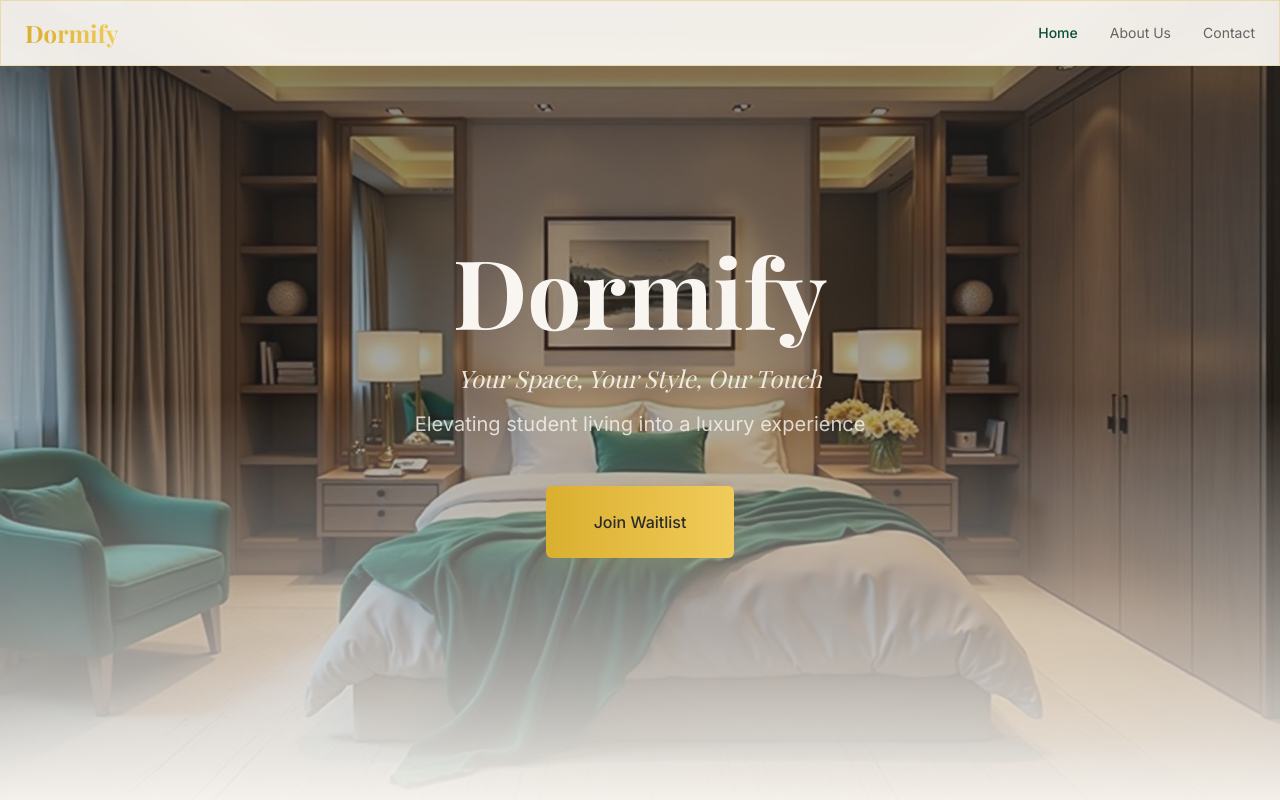
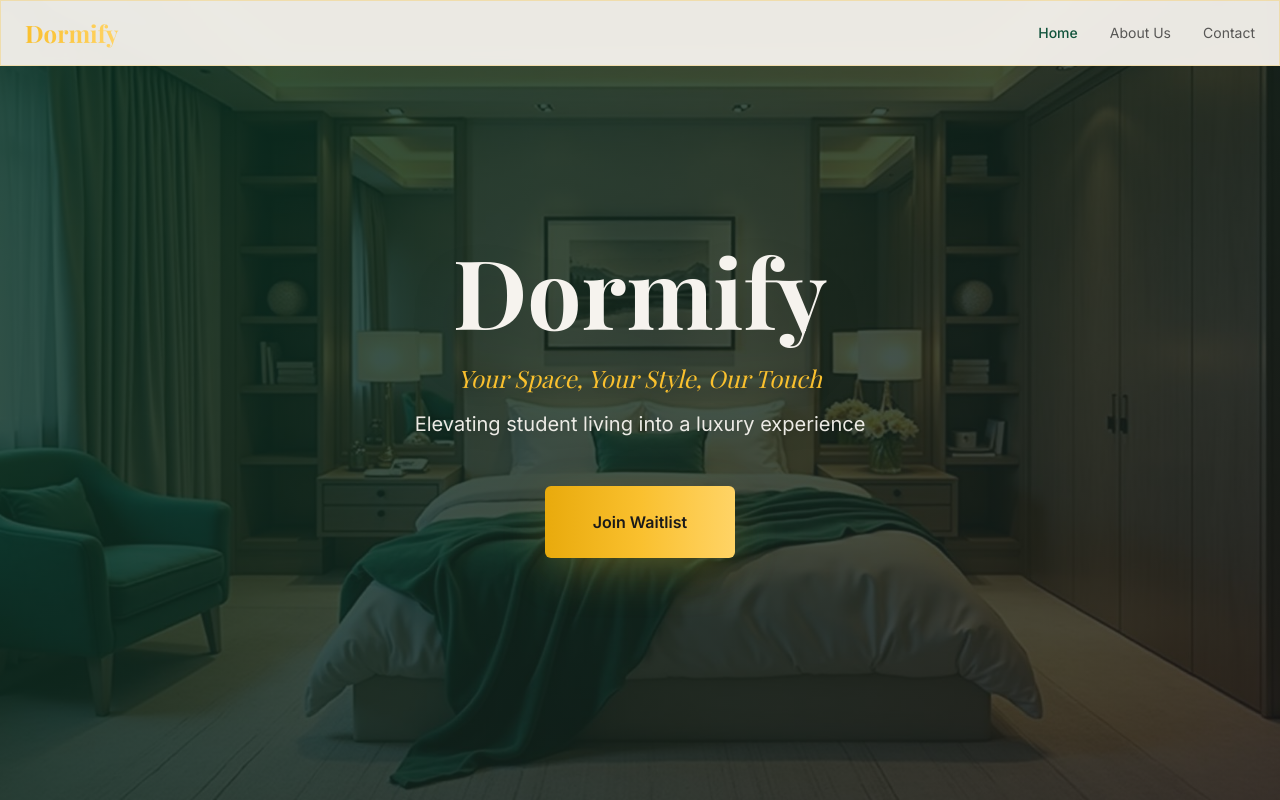
Before and after one commit to MohammadkiaMeidanchi/elevate-your-dorm-ba6b7206, a React (Vite) app: page / in a window 1280 px wide. Built offline with nearby package versions, Linux system fonts and the light colour scheme; the HTML template or start-up script is replaced by a standard one.

Commit message:
Refine color contrast

```diff
--- a/src/components/ui/button.tsx
+++ b/src/components/ui/button.tsx
@@ -16,7 +16,7 @@ const buttonVariants = cva(
         ghost: "hover:bg-accent hover:text-accent-foreground",
         link: "text-primary underline-offset-4 hover:underline",
         luxury: "bg-primary text-primary-foreground hover:bg-primary/90 luxury-shadow transition-all duration-500 hover:scale-105",
-        gold: "bg-gradient-to-r from-[hsl(var(--gold))] to-[hsl(var(--gold-light))] text-charcoal hover:opacity-90 gold-shadow transition-all duration-500 hover:scale-105 font-medium",
+        gold: "bg-gradient-to-r from-[hsl(var(--gold-dark))] via-[hsl(var(--gold))] to-[hsl(var(--gold-light))] text-charcoal hover:opacity-95 gold-shadow transition-all duration-500 hover:scale-105 font-semibold",
       },
       size: {
         default: "h-10 px-4 py-2",
--- a/src/index.css
+++ b/src/index.css
@@ -8,55 +8,58 @@ All colors MUST be HSL.
 
 @layer base {
   :root {
-    /* Luxury Emerald & Gold Palette */
-    --background: 40 40% 96%;
-    --foreground: 0 0% 17%;
+    /* Rich Luxury Palette */
+    --background: 35 30% 95%;
+    --foreground: 0 0% 10%;
 
-    --card: 40 40% 98%;
-    --card-foreground: 0 0% 17%;
+    --card: 35 35% 97%;
+    --card-foreground: 0 0% 10%;
 
-    --popover: 40 40% 98%;
-    --popover-foreground: 0 0% 17%;
+    --popover: 35 35% 97%;
+    --popover-foreground: 0 0% 10%;
 
-    /* Deep Emerald Green */
-    --primary: 160 70% 18%;
-    --primary-foreground: 40 40% 96%;
+    /* Rich Emerald Green */
+    --primary: 158 64% 20%;
+    --primary-foreground: 35 30% 95%;
 
-    /* Champagne Gold */
-    --secondary: 45 70% 52%;
-    --secondary-foreground: 0 0% 17%;
+    /* Vibrant Gold */
+    --secondary: 43 95% 58%;
+    --secondary-foreground: 0 0% 10%;
 
-    --muted: 40 30% 90%;
-    --muted-foreground: 0 0% 45%;
+    --muted: 35 20% 88%;
+    --muted-foreground: 0 0% 40%;
 
-    /* Gold Accent */
-    --accent: 45 70% 52%;
-    --accent-foreground: 0 0% 17%;
+    /* Rich Gold Accent */
+    --accent: 43 95% 58%;
+    --accent-foreground: 0 0% 10%;
 
     --destructive: 0 84% 60%;
-    --destructive-foreground: 40 40% 96%;
+    --destructive-foreground: 35 30% 95%;
 
-    --border: 40 20% 85%;
-    --input: 40 20% 85%;
-    --ring: 160 70% 18%;
+    --border: 35 25% 82%;
+    --input: 35 25% 82%;
+    --ring: 158 64% 20%;
 
     --radius: 0.5rem;
 
-    /* Custom Luxury Tokens */
-    --emerald: 160 70% 18%;
-    --emerald-light: 160 50% 30%;
-    --gold: 45 70% 52%;
-    --gold-light: 45 85% 65%;
-    --cream: 40 40% 96%;
-    --charcoal: 0 0% 17%;
+    /* Vibrant Luxury Tokens */
+    --emerald: 158 64% 20%;
+    --emerald-dark: 158 70% 12%;
+    --emerald-light: 158 50% 35%;
+    --gold: 43 95% 58%;
+    --gold-dark: 43 90% 48%;
+    --gold-light: 43 100% 70%;
+    --cream: 35 30% 95%;
+    --charcoal: 0 0% 10%;
 
-    /* Gradients */
-    --gradient-luxury: linear-gradient(135deg, hsl(var(--emerald)) 0%, hsl(var(--emerald-light)) 100%);
-    --gradient-gold: linear-gradient(135deg, hsl(var(--gold)) 0%, hsl(var(--gold-light)) 100%);
+    /* Rich Gradients */
+    --gradient-luxury: linear-gradient(135deg, hsl(var(--emerald-dark)) 0%, hsl(var(--emerald)) 100%);
+    --gradient-gold: linear-gradient(135deg, hsl(var(--gold-dark)) 0%, hsl(var(--gold)) 50%, hsl(var(--gold-light)) 100%);
+    --gradient-hero-overlay: linear-gradient(135deg, hsl(var(--emerald-dark) / 0.85) 0%, hsl(var(--charcoal) / 0.75) 100%);
 
     /* Effects */
-    --shadow-luxury: 0 20px 60px -10px hsl(var(--emerald) / 0.3);
-    --shadow-gold: 0 10px 40px -10px hsl(var(--gold) / 0.2);
+    --shadow-luxury: 0 25px 70px -15px hsl(var(--emerald) / 0.4);
+    --shadow-gold: 0 15px 50px -10px hsl(var(--gold) / 0.35);
     --transition-smooth: all 0.4s cubic-bezier(0.4, 0, 0.2, 1);
   }
 
--- a/src/pages/Index.tsx
+++ b/src/pages/Index.tsx
@@ -12,25 +12,28 @@ const Index = () => {
 
       {/* Hero Section */}
       <section className="relative min-h-screen flex items-center justify-center overflow-hidden">
-        {/* Background Image with Overlay */}
+        {/* Background Image with Dark Overlay for Contrast */}
         <div className="absolute inset-0 z-0">
           <img
             src={heroImage}
             alt="Luxury dormitory interior with emerald green accents"
             className="w-full h-full object-cover"
           />
-          <div className="absolute inset-0 bg-gradient-to-b from-charcoal/60 via-charcoal/40 to-background/95" />
+          <div
+            className="absolute inset-0"
+            style={{ background: 'var(--gradient-hero-overlay)' }}
+          />
         </div>
 
-        {/* Content */}
+        {/* Content with High Contrast */}
         <div className="relative z-10 text-center px-6 py-32">
-          <h1 className="text-6xl md:text-7xl lg:text-8xl font-display font-bold mb-6 text-primary-foreground">
+          <h1 className="text-6xl md:text-7xl lg:text-8xl font-display font-bold mb-6 text-cream drop-shadow-2xl">
             Dormify
           </h1>
-          <p className="text-xl md:text-2xl font-display italic text-primary-foreground/90 mb-4">
+          <p className="text-xl md:text-2xl font-display italic text-gold drop-shadow-lg mb-4">
             Your Space, Your Style, Our Touch
           </p>
-          <p className="text-lg md:text-xl font-body text-primary-foreground/80 mb-12 max-w-2xl mx-auto">
+          <p className="text-lg md:text-xl font-body text-cream/95 drop-shadow-lg mb-12 max-w-2xl mx-auto">
             Elevating student living into a luxury experience
           </p>
 
```
